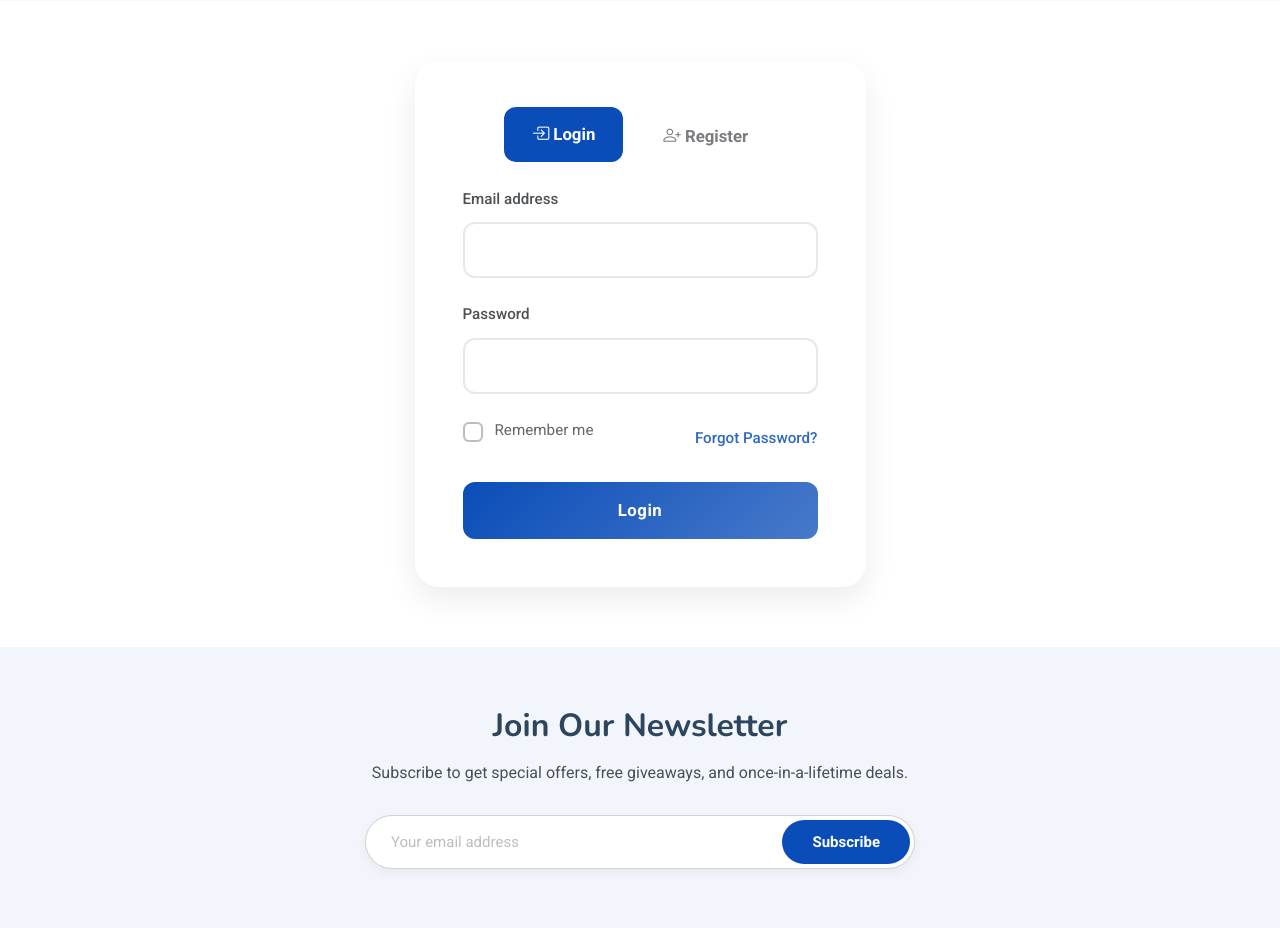
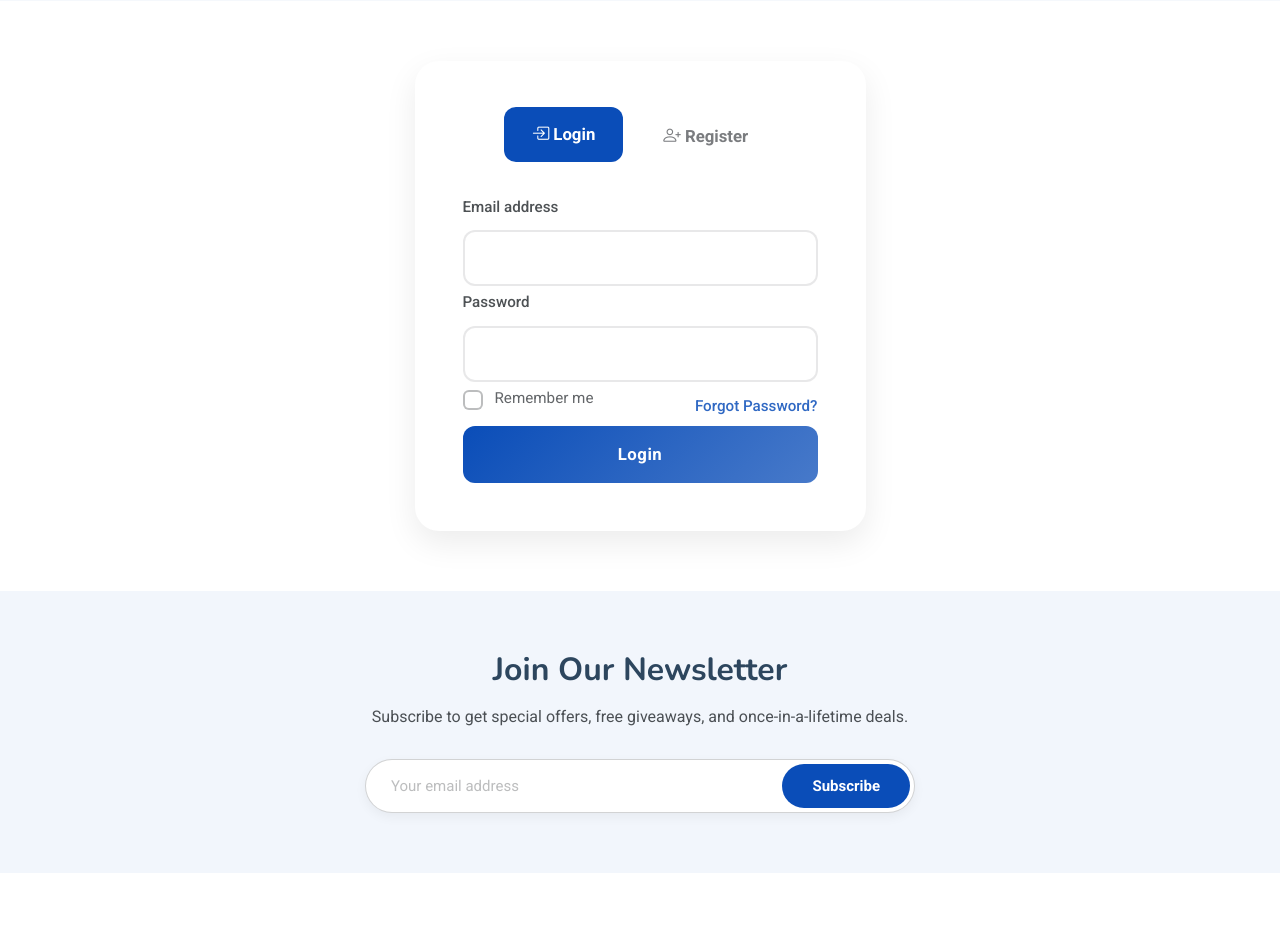
Before and after one commit to munyokii/eStore, a Django app: page /accounts/user-login/ in a window 1280 px wide. Shown: the part 268-1196 px from the top of the page. Run offline with Django 5.2, Linux system fonts and the light colour scheme; some libraries are stand-ins or nearby versions.

Commit message:
:sparkles: Removed margin bottom class

```diff
--- a/custom_user/templates/login-register.html
+++ b/custom_user/templates/login-register.html
@@ -25,7 +25,7 @@
         <div class="login-register-wraper">
 
           <!-- Tab Navigation -->
-          <ul class="nav nav-tabs nav-tabs-bordered justify-content-center mb-4" role="tablist">
+          <ul class="nav nav-tabs nav-tabs-bordered justify-content-center" role="tablist">
             <li class="nav-item" role="presentation">
               <button class="nav-link {% if active_tab == 'login' %}active{% endif %}"
                       data-bs-toggle="tab"
@@ -59,7 +59,7 @@
                   {{ login_form.non_field_errors }}
                 </div>
 
-                <div class="mb-4">
+                <div class="">
                   <label for="{{ login_form.email.id_for_label }}" class="form-label">Email address</label>
                   {% if login_form.email.errors %}
                     {{ login_form.email|add_class:"form-control is-invalid" }}
@@ -69,7 +69,7 @@
                   <div class="invalid-feedback d-block">{{ login_form.email.errors }}</div>
                 </div>
 
-                <div class="mb-4">
+                <div class="">
                   <label for="{{ login_form.password.id_for_label }}" class="form-label">Password</label>
                   {% if login_form.password.errors %}
                     {{ login_form.password|add_class:"form-control is-invalid" }}
@@ -79,7 +79,7 @@
                   <div class="invalid-feedback d-block">{{ login_form.password.errors }}</div>
                 </div>
 
-                <div class="d-flex justify-content-between align-items-center mb-4">
+                <div class="d-flex justify-content-between align-items-center">
                   <div class="form-check">
                     <input type="checkbox" class="form-check-input" id="login-register-remember-me">
                     <label class="form-check-label" for="login-register-remember-me">Remember me</label>
@@ -100,7 +100,7 @@
                 {% csrf_token %}
                 <div class="invalid-feedback d-block">{{ register_form.non_field_errors }}</div>
                 <div class="row g-3">
-                  <div class="col-sm-6 mb-4">
+                  <div class="col-sm-6">
                     <label for="{{ register_form.first_name.id_for_label }}" class="form-label">First name</label>
                     {% if register_form.first_name.errors %}
                       {{ register_form.first_name|add_class:"form-control is-invalid" }}
@@ -110,7 +110,7 @@
                     <div class="invalid-feedback d-block">{{ register_form.first_name.errors }}</div>
                   </div>
 
-                  <div class="col-sm-6 mb-4">
+                  <div class="col-sm-6">
                     <label for="{{ register_form.last_name.id_for_label }}" class="form-label">Last name</label>
                     {% if register_form.last_name.errors %}
                       {{ register_form.last_name|add_class:"form-control is-invalid" }}
@@ -120,7 +120,7 @@
                     <div class="invalid-feedback d-block">{{ register_form.last_name.errors }}</div>
                   </div>
 
-                  <div class="col-12 mb-4">
+                  <div class="col-12">
                     <label for="{{ register_form.email.id_for_label }}" class="form-label">Email address</label>
                     {% if register_form.email.errors %}
                       {{ register_form.email|add_class:"form-control is-invalid" }}
@@ -130,7 +130,7 @@
                     <div class="invalid-feedback d-block">{{ register_form.email.errors }}</div>
                   </div>
 
-                  <div class="col-12 mb-4">
+                  <div class="col-6">
                     <label for="{{ register_form.password.id_for_label }}" class="form-label">Password</label>
                     {% if register_form.password.errors %}
                       {{ register_form.password|add_class:"form-control is-invalid" }}
@@ -140,7 +140,7 @@
                     <div class="invalid-feedback d-block">{{ register_form.password.errors }}</div>
                   </div>
 
-                  <div class="col-12 mb-4">
+                  <div class="col-6">
                     <label for="{{ register_form.confirm_password.id_for_label }}" class="form-label">Confirm password</label>
                     {% if register_form.confirm_password.errors %}
                       {{ register_form.confirm_password|add_class:"form-control is-invalid" }}
@@ -151,7 +151,7 @@
                   </div>
 
                   <div class="col-12">
-                    <div class="form-check">
+                    <div class="form-check d-flex">
                       <input type="checkbox" class="form-check-input" id="login-register-terms" required>
                       <label class="form-check-label" for="login-register-terms">
                         I agree to the <a href="{% url 'terms' %}">Terms of Service</a> and <a href="{% url 'privacy' %}">Privacy Policy</a>
```
